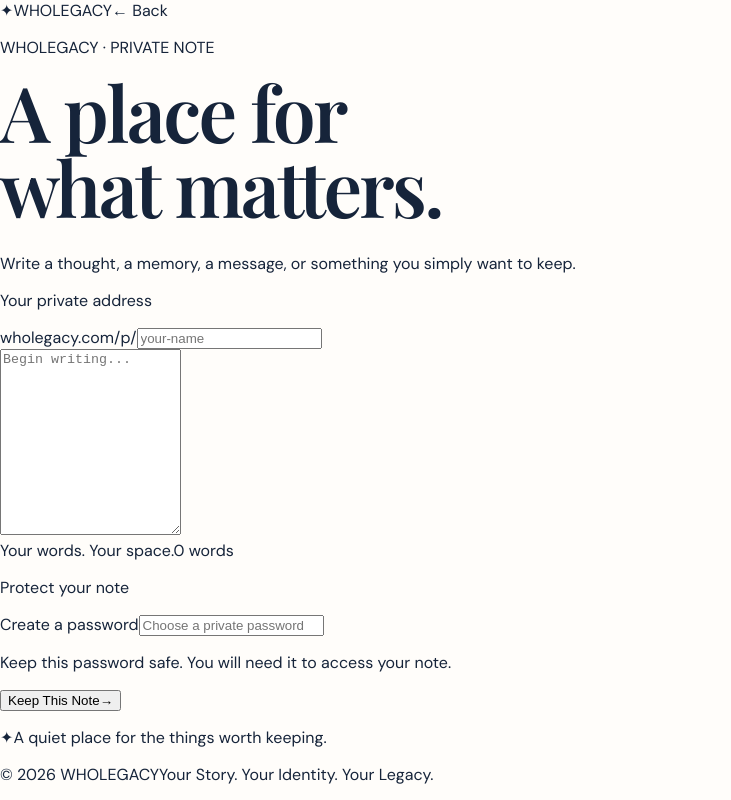
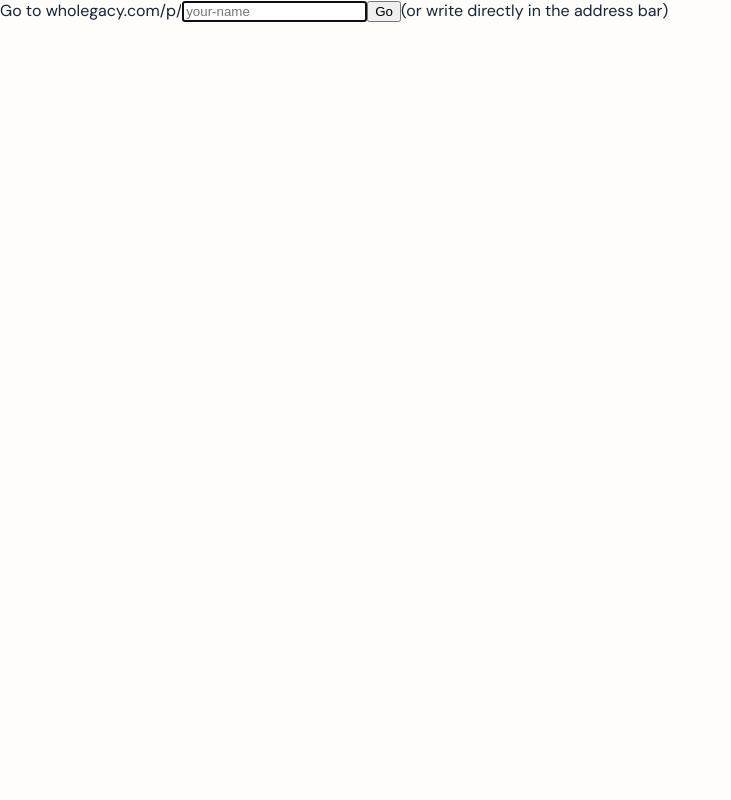
Before and after one commit to gnersa/wholegacy, a Next.js app: page /private-note/create in a window 1280 px wide. Shown: the whole page, without its empty margins (0-731 px from the left). Built offline with nearby package versions, Linux system fonts and the light colour scheme.

Commit message:
Update page.tsx

```diff
--- a/app/private-note/create/page.tsx
+++ b/app/private-note/create/page.tsx
@@ -1,154 +1,102 @@
-import Link from "next/link";
+"use client";
 
-export default function CreatePrivateNotePage() {
+import React, { useState } from "react";
+import { useRouter } from "next/navigation";
+
+export default function Page() {
+  const [path, setPath] = useState("");
+  const router = useRouter();
+
+  const handleGo = (e: React.FormEvent) => {
+    e.preventDefault();
+
+    const cleanPath = path.trim().replace(/^\/+|\/+$/g, "");
+
+    if (cleanPath) {
+      router.push(`/p/${cleanPath}`);
+    }
+  };
+
   return (
-    <main className="min-h-screen overflow-x-hidden bg-[#f7f5ef] text-[#14233b]">
-      {/* HEADER */}
-      <header className="w-full border-b border-[#14233b]/10 bg-[#f7f5ef]">
-        <div className="mx-auto flex h-[72px] w-full max-w-[1100px] items-center justify-between px-5 sm:h-[82px] sm:px-8">
-          <Link
-            href="/"
-            className="flex items-center gap-2.5 text-[16px] font-semibold tracking-[2.5px] sm:text-[18px]"
+    <main className="min-h-screen w-full bg-[#0b3c65] font-sans">
+      <div className="flex min-h-screen w-full items-center justify-center px-5">
+        <form
+          onSubmit={handleGo}
+          className="
+            flex w-full max-w-[700px]
+            flex-col items-center
+            gap-3
+            text-center
+            sm:flex-row
+            sm:items-center
+            sm:justify-center
+            sm:gap-2
+            sm:text-left
+          "
         >
-            <span className="text-[18px] text-[#b88a45]">✦</span>
-            WHOLEGACY
-          </Link>
-
-          <Link
-            href="/private-note"
-            className="text-[12px] text-[#777d86] transition hover:text-[#14233b] sm:text-[13px]"
-          >
-            ← Back
-          </Link>
-        </div>
-      </header>
-
-      {/* HERO */}
-      <section className="px-5 pb-10 pt-14 text-center sm:px-8 sm:pb-14 sm:pt-20">
-        <div className="mx-auto w-full max-w-[720px]">
-          <p className="mb-5 text-[9px] font-bold uppercase tracking-[3px] text-[#b88a45] sm:text-[10px] sm:tracking-[4px]">
-            WHOLEGACY · PRIVATE NOTE
-          </p>
-
-          <h1 className="font-serif text-[52px] font-normal leading-[0.94] tracking-[-2.5px] sm:text-[68px] sm:tracking-[-3px] md:text-[78px]">
-            A place for
-            <br />
-            <span className="italic text-[#b88a45]">what matters.</span>
-          </h1>
-
-          <p className="mx-auto mt-6 max-w-[520px] text-[14px] leading-7 text-[#747b85] sm:mt-7 sm:text-[16px] sm:leading-8">
-            Write a thought, a memory, a message, or something you simply
-            want to keep.
-          </p>
-        </div>
-      </section>
-
-      {/* EDITOR */}
-      <section className="px-4 pb-20 sm:px-6">
-        <div className="mx-auto w-full max-w-[720px]">
-          <div className="overflow-hidden rounded-[18px] border border-[#ddd8ce] bg-[#fffefa] shadow-[0_20px_60px_rgba(20,35,59,0.07)]">
-            {/* ADDRESS */}
-            <div className="border-b border-[#ebe6de] px-5 py-5 sm:px-7 sm:py-6">
-              <div className="flex flex-col items-center text-center">
-                <p className="mb-2 text-[8px] font-bold uppercase tracking-[2.5px] text-[#aaa59d] sm:text-[9px] sm:tracking-[3px]">
-                  Your private address
-                </p>
-
-                <div className="flex w-full max-w-[360px] items-center justify-center rounded-md border border-transparent px-1">
-                  <span className="whitespace-nowrap text-[12px] text-[#99958d] sm:text-[14px]">
-                    wholegacy.com/p/
+          <span className="whitespace-nowrap text-[16px] font-normal text-[#dbeaf5] sm:text-[18px]">
+            Go to wholegacy.com/p/
           </span>
 
           <input
             type="text"
+            value={path}
+            onChange={(e) => setPath(e.target.value)}
             placeholder="your-name"
+            autoFocus
             autoComplete="off"
             spellCheck={false}
-                    className="min-w-0 w-[115px] border-0 bg-transparent p-0 text-[13px] font-medium text-[#14233b] outline-none placeholder:text-[#c7c2b9] sm:w-[145px] sm:text-[15px]"
-                  />
-                </div>
-              </div>
-            </div>
-
-            {/* WRITING */}
-            <div className="px-5 pb-5 pt-6 sm:px-7 sm:pb-7 sm:pt-8">
-              <textarea
-                rows={12}
-                placeholder="Begin writing..."
-                className="block min-h-[300px] w-full resize-none border-0 bg-transparent text-center font-serif text-[20px] leading-[1.75] text-[#26364d] outline-none placeholder:text-[#c9c5bd] sm:min-h-[390px] sm:text-[22px] sm:leading-[1.8]"
+            className="
+              h-[38px]
+              w-full
+              max-w-[260px]
+              rounded-[3px]
+              border
+              border-[#aeb8c2]
+              bg-white
+              px-2.5
+              text-[16px]
+              text-black
+              shadow-inner
+              outline-none
+              focus:border-[#c99a4a]
+              focus:ring-1
+              focus:ring-[#c99a4a]
+              sm:w-[210px]
+            "
           />
 
-              <div className="mt-4 flex items-center justify-between border-t border-[#eeeae3] pt-4">
-                <span className="text-[8px] uppercase tracking-[1.8px] text-[#aaa59d] sm:text-[9px] sm:tracking-[2px]">
-                  Your words. Your space.
+          <button
+            type="submit"
+            className="
+              h-[38px]
+              min-w-[64px]
+              rounded-[3px]
+              border
+              border-[#aeb8c2]
+              bg-gradient-to-b
+              from-[#ffffff]
+              to-[#d9dde1]
+              px-4
+              text-[15px]
+              font-semibold
+              text-black
+              shadow-sm
+              transition
+              hover:from-white
+              hover:to-[#e5e7e9]
+              active:from-[#d5d8db]
+              active:to-[#f1f2f3]
+            "
+          >
+            Go
+          </button>
+
+          <span className="mt-1 text-[12px] text-[#b9d2e5] sm:ml-1 sm:mt-0 sm:whitespace-nowrap">
+            (or write directly in the address bar)
           </span>
-
-                <span className="text-[10px] text-[#aaa59d] sm:text-[11px]">
-                  0 words
-                </span>
+        </form>
       </div>
-            </div>
-
-            {/* PASSWORD */}
-            <div className="border-t border-[#e7e2d9] bg-[#fbf9f4] px-5 py-6 sm:px-7 sm:py-7">
-              <div className="mx-auto w-full max-w-[430px] text-center">
-                <p className="mb-4 text-[8px] font-bold uppercase tracking-[2.5px] text-[#aaa59d] sm:text-[9px] sm:tracking-[3px]">
-                  Protect your note
-                </p>
-
-                <label
-                  htmlFor="password"
-                  className="mb-2 block text-[13px] font-medium text-[#14233b]"
-                >
-                  Create a password
-                </label>
-
-                <input
-                  id="password"
-                  name="password"
-                  type="password"
-                  autoComplete="new-password"
-                  placeholder="Choose a private password"
-                  className="h-12 w-full rounded-[9px] border border-[#d9d4cb] bg-[#fffefa] px-4 text-center text-[13px] text-[#14233b] outline-none transition focus:border-[#b88a45] focus:ring-2 focus:ring-[#b88a45]/10"
-                />
-
-                <p className="mt-2 text-[10px] leading-5 text-[#98958e]">
-                  Keep this password safe. You will need it to access your
-                  note.
-                </p>
-              </div>
-
-              {/* ACTION */}
-              <div className="mx-auto mt-6 w-full max-w-[430px]">
-                <button
-                  type="button"
-                  className="flex h-12 w-full items-center justify-center gap-4 rounded-[9px] bg-[#14233b] text-[11px] font-semibold uppercase tracking-[1.5px] text-white shadow-[0_10px_25px_rgba(20,35,59,0.15)] transition hover:bg-[#1d304c] active:scale-[0.99]"
-                >
-                  Keep This Note
-                  <span className="text-[#d0a45d]">→</span>
-                </button>
-              </div>
-            </div>
-          </div>
-
-          {/* PRIVACY */}
-          <div className="mt-6 text-center">
-            <p className="text-[10px] leading-5 text-[#9a968f]">
-              <span className="mr-1 text-[#b88a45]">✦</span>
-              A quiet place for the things worth keeping.
-            </p>
-          </div>
-        </div>
-      </section>
-
-      {/* FOOTER */}
-      <footer className="border-t border-[#ded9cf]">
-        <div className="mx-auto flex w-full max-w-[1100px] flex-col items-center gap-2 px-5 py-7 text-center text-[9px] uppercase tracking-[1.3px] text-[#98958e] sm:flex-row sm:justify-between sm:px-8">
-          <span>© {new Date().getFullYear()} WHOLEGACY</span>
-
-          <span>Your Story. Your Identity. Your Legacy.</span>
-        </div>
-      </footer>
     </main>
   );
 }
```
Lines whose indentation alone changed are shown as unchanged.
